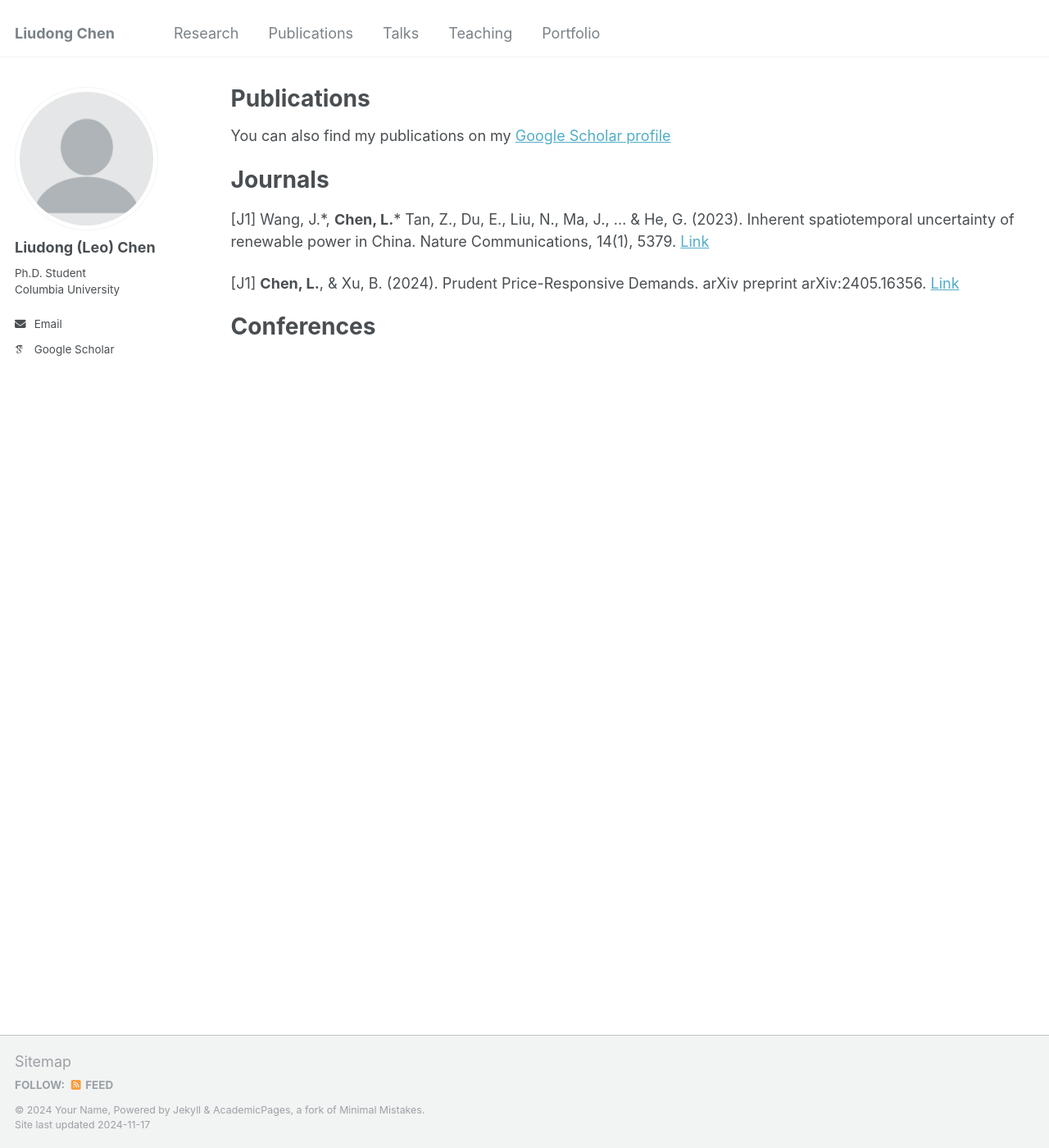
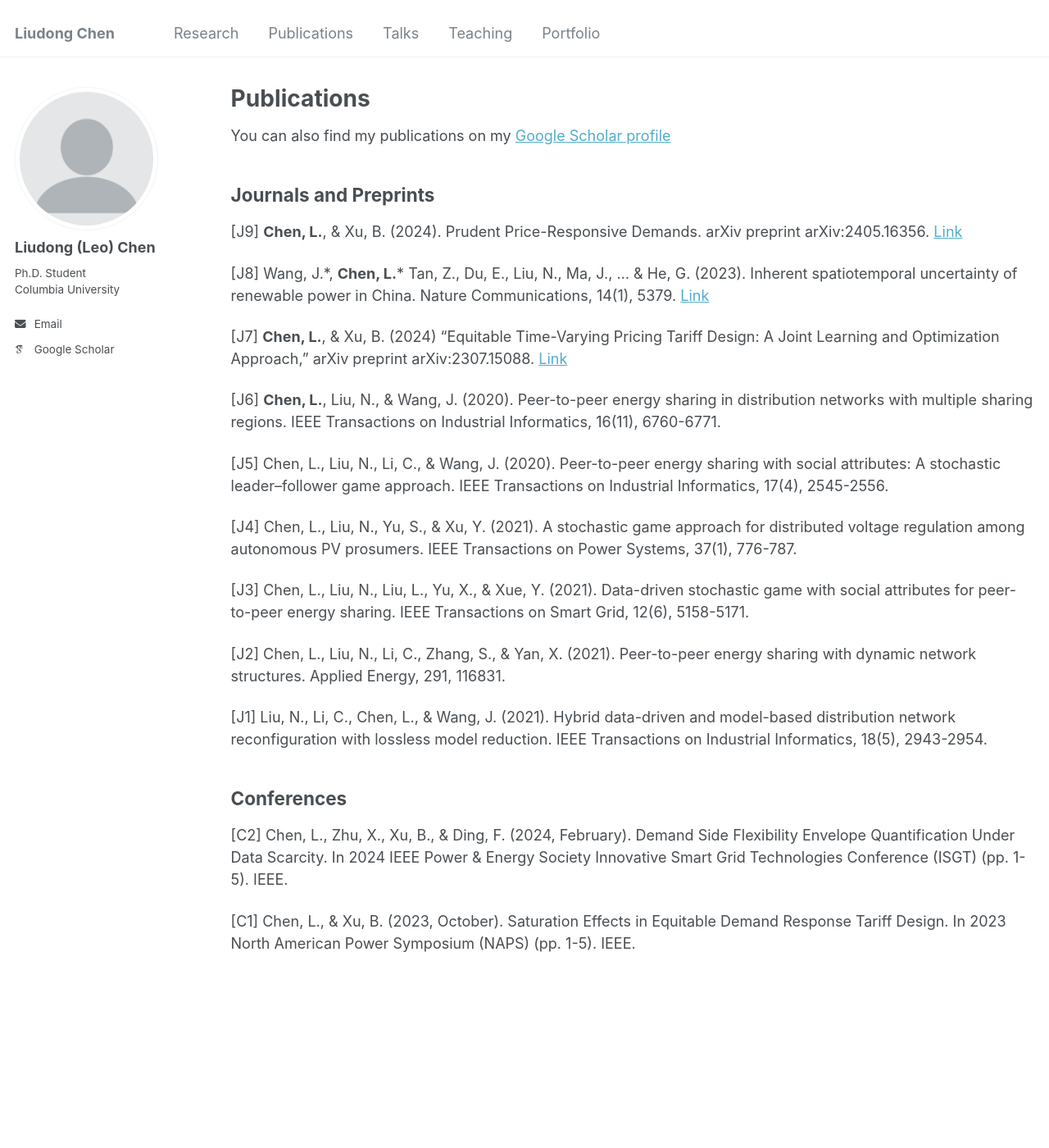
Before and after one commit to liudong-chen/liudong-chen.github.io, a Jekyll site: the page built from _pages/publications.md, in a window 1280 px wide and 1400 px high. Shown: the whole window at 82% size. Built offline with Jekyll 4.4.1, drawn with Linux system fonts in a browser that asks for light colours; some web fonts are replaced.

Commit message:
Update publications.md

```diff
--- a/_pages/publications.md
+++ b/_pages/publications.md
@@ -11,11 +11,37 @@ You can also find my publications on my [Google Scholar profile](https://scholar
 
 {% include base_path %}
 
-Journals
-======
-[J1] Wang, J.\*, **Chen, L.**\* Tan, Z., Du, E., Liu, N., Ma, J., ... & He, G. (2023). Inherent spatiotemporal uncertainty of renewable power in China. Nature Communications, 14(1), 5379. [Link](https://arxiv.org/abs/2405.16356)
+## Journals and Preprints
 
-[J1] **Chen, L.**, & Xu, B. (2024). Prudent Price-Responsive Demands. arXiv preprint arXiv:2405.16356. [Link](https://arxiv.org/abs/2405.16356)
+[J9] **Chen, L.**, & Xu, B. (2024). Prudent Price-Responsive Demands. arXiv preprint arXiv:2405.16356. [Link](https://arxiv.org/abs/2405.16356)
 
-Conferences
-======
+[J8] Wang, J.\*, **Chen, L.**\* Tan, Z., Du, E., Liu, N., Ma, J., ... & He, G. (2023). Inherent spatiotemporal uncertainty of renewable power in China. Nature Communications, 14(1), 5379. [Link](https://www.nature.com/articles/s41467-023-40670-7)
+
+[J7] **Chen, L.**, & Xu, B. (2024) "Equitable Time-Varying Pricing Tariff Design: A Joint Learning and Optimization Approach," arXiv preprint arXiv:2307.15088. [Link](https://arxiv.org/abs/2307.15088)
+
+[J6] **Chen, L.**, Liu, N., & Wang, J. (2020). Peer-to-peer energy sharing in distribution networks with multiple sharing regions. IEEE Transactions on Industrial Informatics, 16(11), 6760-6771.
+
+[J5] Chen, L., Liu, N., Li, C., & Wang, J. (2020). Peer-to-peer energy sharing with social attributes: A stochastic leader–follower game approach. IEEE Transactions on Industrial Informatics, 17(4), 2545-2556.
+
+[J4] Chen, L., Liu, N., Yu, S., & Xu, Y. (2021). A stochastic game approach for distributed voltage regulation among autonomous PV prosumers. IEEE Transactions on Power Systems, 37(1), 776-787.
+
+[J3] Chen, L., Liu, N., Liu, L., Yu, X., & Xue, Y. (2021). Data-driven stochastic game with social attributes for peer-to-peer energy sharing. IEEE Transactions on Smart Grid, 12(6), 5158-5171.
+
+[J2] Chen, L., Liu, N., Li, C., Zhang, S., & Yan, X. (2021). Peer-to-peer energy sharing with dynamic network structures. Applied Energy, 291, 116831.
+
+[J1] Liu, N., Li, C., Chen, L., & Wang, J. (2021). Hybrid data-driven and model-based distribution network reconfiguration with lossless model reduction. IEEE Transactions on Industrial Informatics, 18(5), 2943-2954.
+
+[//]: [J4] Chen, L., Liu, N., Li, C., Wu, L., & Chen, Y. (2021). Multi-party stochastic energy scheduling for industrial integrated energy systems considering thermal delay and thermoelectric coupling. Applied Energy, 304, 117882.
+
+[//]: [J3] Chen, L., Li, Y., Chen, Y., Liu, N., Li, C., & Zhang, H. (2022). Emergency resources scheduling in distribution system: From cyber-physical-social system perspective. Electric Power Systems Research, 210, 108114.
+
+[//]: [J2] Chen, Y., Liu, N., Chen, L., & Yu, X. (2023). Region-to-Region Energy Sharing for Prosumer Clusters in Distribution Network: A Multi-leaders and Multi-followers Stackelberg Game. IEEE Transactions on Energy Markets, Policy and Regulation.
+
+[//]: [J1] Chen, L., Ma, L., Liu, N., Wang, L., & Liu, Z. (2022). Parameter tampering cyberattack and event-trigger detection in game-based interactive demand response. International Journal of Electrical Power & Energy Systems, 135, 107550.
+
+
+## Conferences
+
+[C2] Chen, L., Zhu, X., Xu, B., & Ding, F. (2024, February). Demand Side Flexibility Envelope Quantification Under Data Scarcity. In 2024 IEEE Power & Energy Society Innovative Smart Grid Technologies Conference (ISGT) (pp. 1-5). IEEE.
+
+[C1] Chen, L., & Xu, B. (2023, October). Saturation Effects in Equitable Demand Response Tariff Design. In 2023 North American Power Symposium (NAPS) (pp. 1-5). IEEE.
```
